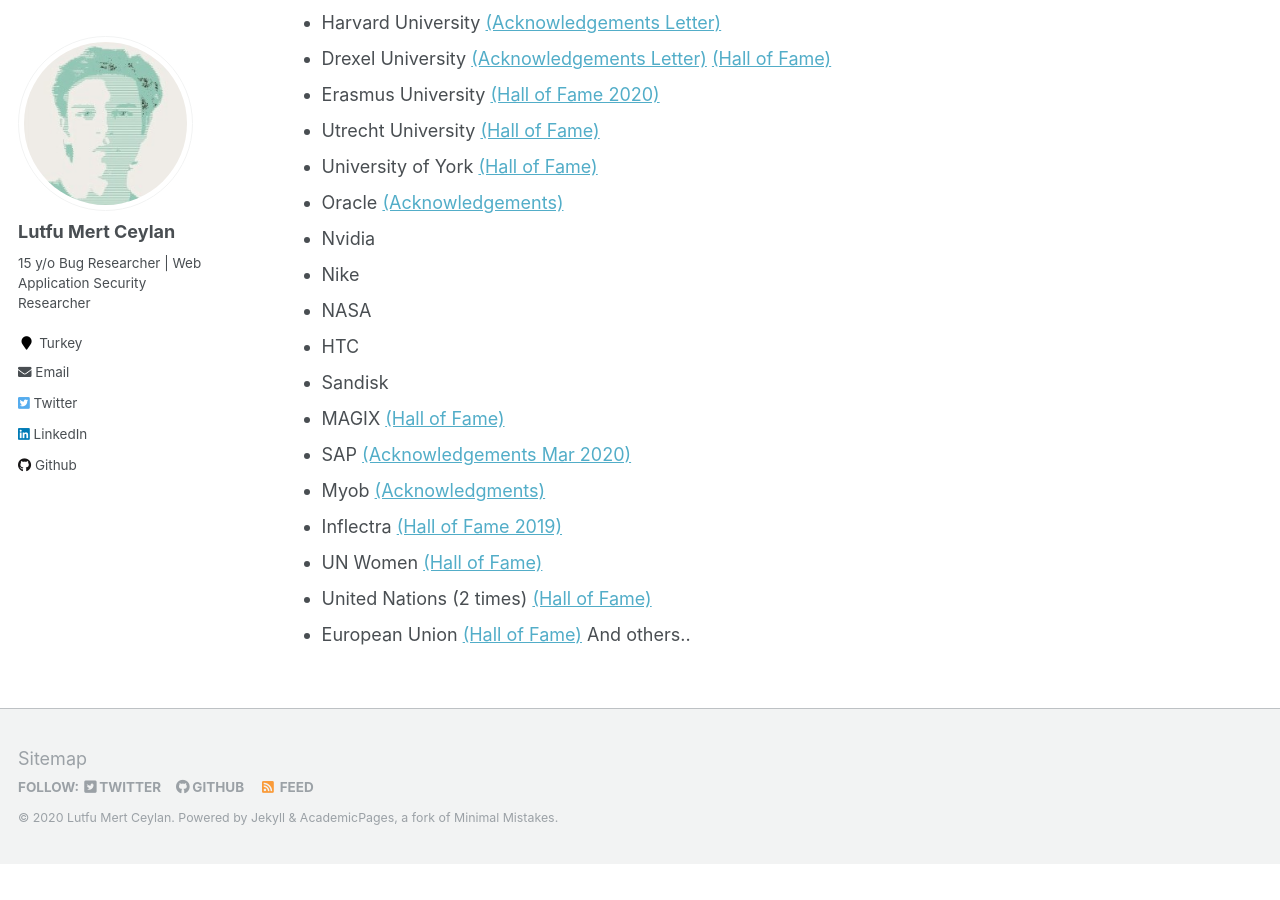
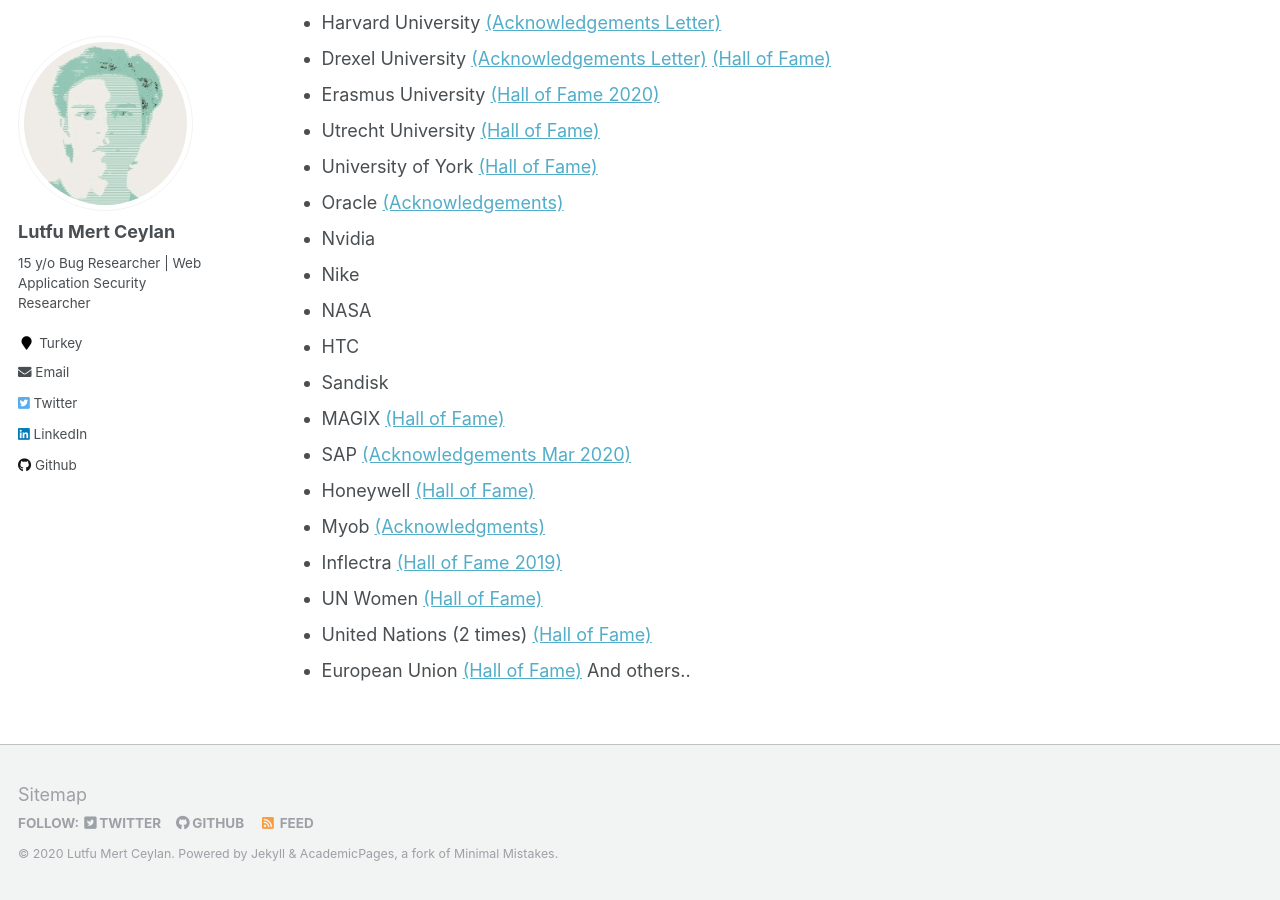
Before and after one commit to lutfumertceylan/mywebsite, a Jekyll site: the page built from _pages/bugbounty.md, in a window 1280 px wide and 900 px high, scrolled down 787 px. Built offline with Jekyll 4.4.1, drawn with Linux system fonts in a browser that asks for light colours; before the commit the page ends 1651 px from its top, so only the background shows below that.

Commit message:
Update bugbounty.md

```diff
--- a/_pages/bugbounty.md
+++ b/_pages/bugbounty.md
@@ -40,6 +40,7 @@ redirect_from:
 * Sandisk
 * MAGIX <a href="http://research.magix.com">(Hall of Fame)</a>
 * SAP <a href="https://wiki.scn.sap.com/wiki/pages/viewpage.action?pageId=451071888">(Acknowledgements Mar 2020)</a>
+* Honeywell <a href="honeywell.com/en-us/product-security#items_304654820/">(Hall of Fame)</a>
 * Myob <a href="https://www.myob.com/au/about/security/report-security-vulnerability">(Acknowledgments)</a>
 * Inflectra <a href="https://www.inflectra.com/company/responsible-disclosure.aspx">(Hall of Fame 2019)</a>
 * UN Women <a href="https://www.unwomen.org/en/about-the-website/information-security/reporting-a-cyber-security-issue#Hall-of-fame">(Hall of Fame)</a>
```
